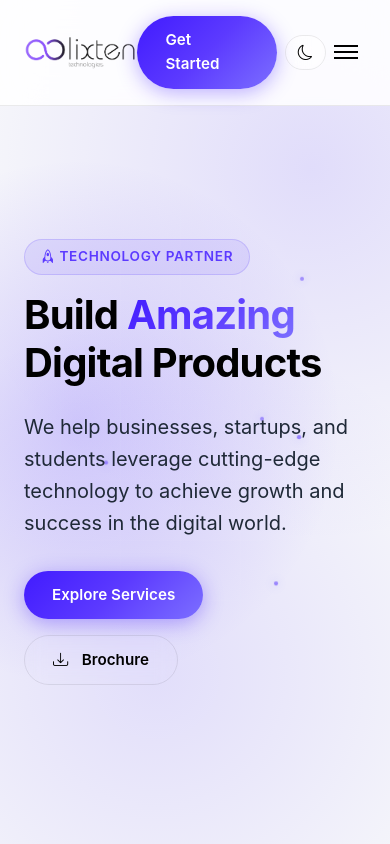
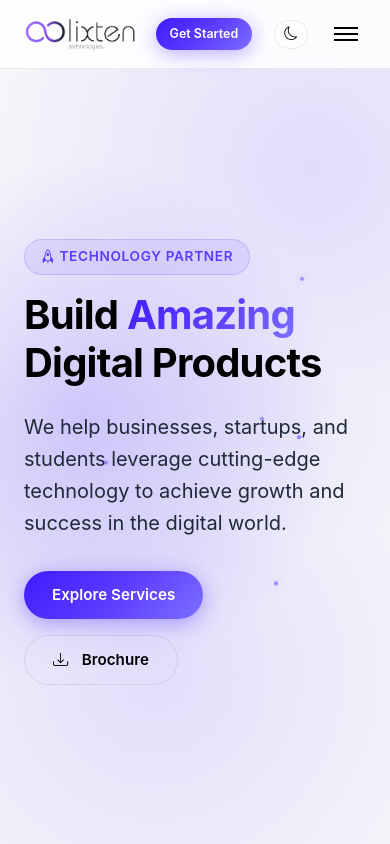
Before and after one commit to Lixten-Technologies-Lab/lixten-tecnologies-website, a website: page index.html in a window 390 px wide. Shown: the top 844 px of the page. Drawn offline with nearby package versions, Linux system fonts and the light colour scheme.

Commit message:
fix(mobile): shrink navbar Get Started button and theme toggle on mobile

```diff
--- a/assets/css/style.css
+++ b/assets/css/style.css
@@ -782,6 +782,19 @@ h3 { font-size: clamp(1.5rem, 3vw, 2rem); }
   .stats-grid {
     grid-template-columns: repeat(2, 1fr);
   }
+
+  /* Compact navbar buttons on mobile */
+  .nav-container > .btn-primary {
+    padding: 6px 14px;
+    font-size: 0.78rem;
+    border-radius: 50px;
+  }
+
+  .nav-container > #themeToggle {
+    padding: 6px 9px !important;
+    font-size: 0.85rem;
+    margin-left: 0.25rem !important;
+  }
 }
 
 @media (max-width: 640px) {
```
